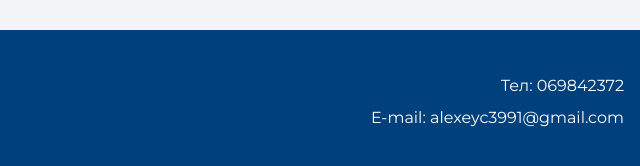
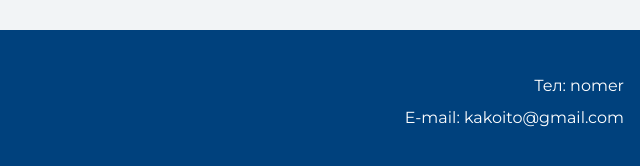
Before and after one commit to nonsense9/project_1, a plain HTML site: page index.html in a window 1280 px wide. Shown: the part 1910-2076 px from the top of the page, 640-1280 px from the left. Drawn offline with nearby package versions, Linux system fonts and the light colour scheme.

Commit message:
Update index.html

```diff
--- a/index.html
+++ b/index.html
@@ -44,8 +44,8 @@
 
     <footer class="page-footer">
       <div class="container">
-      Тел: 069842372
-      <br>E-mail: alexeyc3991@gmail.com</br>
+      Тел: nomer
+      <br>E-mail: kakoito@gmail.com</br>
     </div>
     </footer>
   </body>
```
